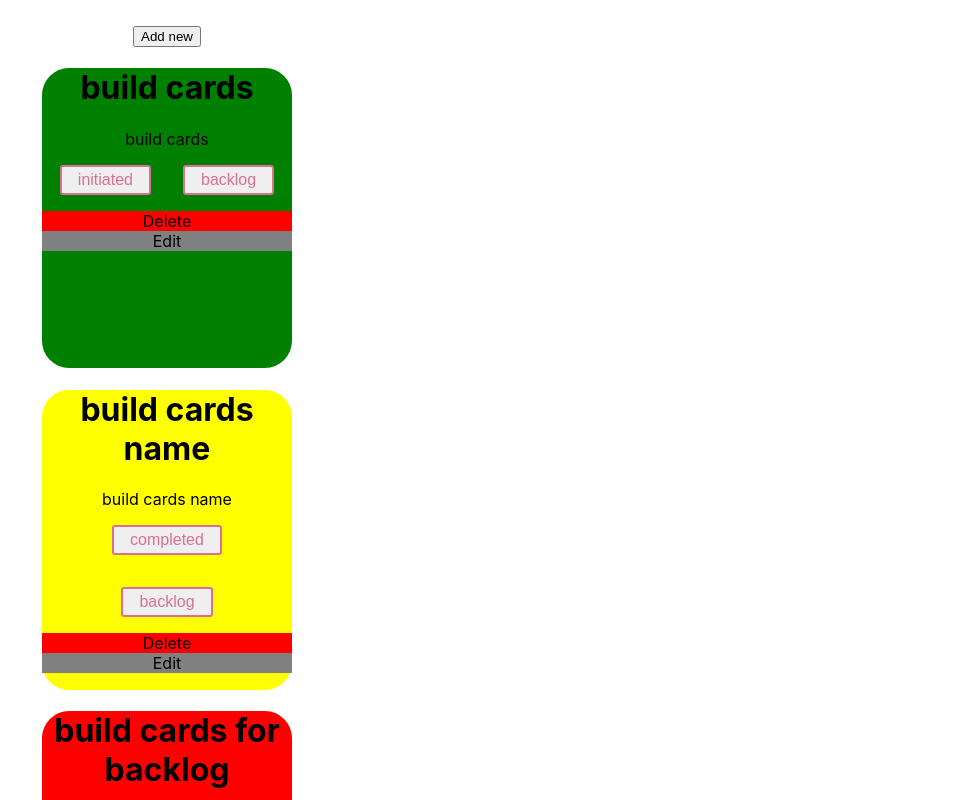
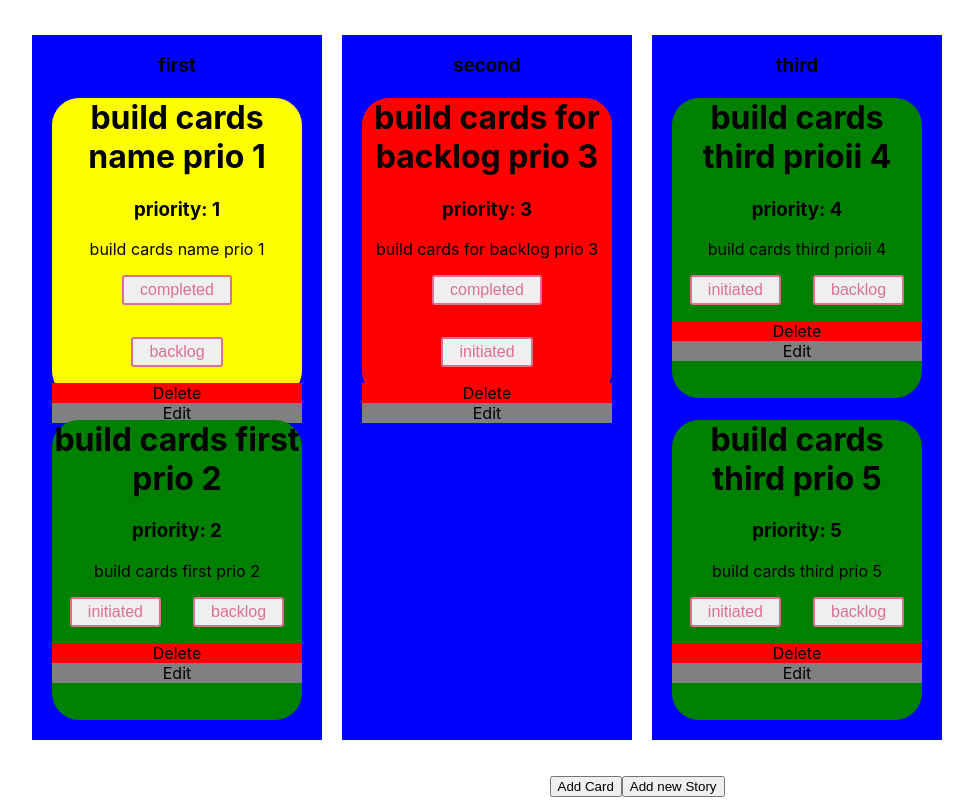
Before and after one commit to nyacharya/user_story, a React (Create React App) app: page / in a window 1280 px wide. Shown: the top 800 px of the page, without its empty margins (3-976 px from the left). Built offline with nearby package versions, Linux system fonts and the light colour scheme.

Commit message:
finish all code up

```diff
--- a/src/components/commons/constants.js
+++ b/src/components/commons/constants.js
@@ -2,59 +2,48 @@ export const sampleData = [
   {
     id: 1,
     status: 'completed',
-    task: 'build cards',
+    priority: 2,
+    column: 'first',
+    task: 'build cards first prio 2',
     created_at: '2019-03-21T07:47',
     user_id: 2
   },
   {
     id: 2,
     status: 'initiated',
-    task: 'build cards name',
+    priority: 1,
+    column: 'first',
+    task: 'build cards name prio 1',
     created_at: '2020-01-02T17:47',
     user_id: 2
   },
   {
     id: 3,
     status: 'backlog',
-    task: 'build cards for backlog',
+    priority: 3,
+    column: 'second',
+    task: 'build cards for backlog prio 3',
     created_at: '2021-08-21T17:47',
     user_id: 2
   },
   {
     id: 4,
     status: 'completed',
-    task: 'build cards',
+    priority: 4,
+    column: 'third',
+    task: 'build cards third prioii 4',
     created_at: '2021-08-21T17:47',
     user_id: 3
   },
   {
     id: 5,
     status: 'completed',
-    task: 'build cards',
+    priority: 5,
+    column: 'third',
+    task: 'build cards third prio 5',
     created_at: '2021-08-21T17:47',
     user_id: 3
-  },
-  // {
-  //   id: 6,
-  //   status: 'completed',
-  //   task: 'build cards',
-  //   created_at: '09/22/2019 14:00',
-  //   user_id: 3
-  // },
-  // {
-  //   id: 7,
-  //   status: 'completed',
-  //   task: 'build cards',
-  //   created_at: '09/22/2019 14:00',
-  //   user_id: 3
-  // },
-  // {
-  //   id: 8,
-  //   status: 'completed',
-  //   task: 'build cards',
-  //   created_at: '09/22/2019 14:00',
-  //   user_id: 3
-  // }
+  }
 ]
 
 export const cardColor = {
@@ -63,4 +52,6 @@ export const cardColor = {
   backlog: 'red'
 }
 
+export const COLUMNS = ['first', 'second', 'third']
+
 export const STATUS = ['completed', 'initiated', 'backlog']
--- /dev/null
+++ b/src/components/createColumn.js
@@ -0,0 +1,22 @@
+import React, {useState} from 'react'
+
+export default function CreateColumn(props){
+
+  const [newColumn, setNewColumn] = useState('')
+
+  function setValue(e){
+    e.preventDefault()
+    props.columns.push(newColumn)
+    props.setColumns(props.columns)
+    props.toggleAddColumn(!props.addColumn)
+
+  }
+
+  return<div>
+    <form>
+      <input onChange={(e) => setNewColumn(e.target.value)} type="text" name="task" value={newColumn} />
+      <button onClick={(e) => setValue(e)} > Add </button>
+      <button onClick={(e) => props.toggleAddColumn(!props.addColumn)} > Cancel </button>
+    </form>
+  </div>
+}
--- a/src/components/createStory.js
+++ b/src/components/createStory.js
@@ -1,27 +1,26 @@
-import React, {useState} from 'react'
+import React, {useState, useEffect} from 'react'
 import {cardColor, STATUS, sampleData} from './commons/constants'
 
 export default function CreateStory(props){
 
   // const [story, setStory] = useState(sampleData)
-  console.log("Valeuf o editldsdf", props, props.editList)
+  const [currentTime, setDateTime] = useState(new Date().toLocaleString())
   const [newStory, setNewStory] = useState(props.editList || {
     task: null,
-    created_at: null,
-    status: null,
+    created_at: currentTime,
+    status: STATUS[0],
+    column: props.columns[0],
   })
-  // const [task_name, setTaskName] = useState(null)
-  // const [created_date, setCreatedDate] = useState(null)
-  // const [status, setStatus] = useState(null)
 
-  // function onChange(e) {
-  //   const val = {}
-  //   val[e.target.name] = e.target.value
-  //   // const tempstory = [...story]
-  //   // // tempstory.push(...val)
-  //   // console.log("value of push here... ", story, tempstory.push(val),)
-  // }
+  useEffect(() => {
+    displayClock()
+  },[])
 
+  function displayClock(){
+    var display = new Date().toLocaleString();
+    setDateTime(display)
+    setTimeout(displayClock, 1000);
+  }
 
   function setValue(e){
     e.preventDefault()
@@ -31,6 +30,8 @@ export default function CreateStory(props){
       tempstory[objIndex].task = newStory.task
       tempstory[objIndex].created_at = newStory.created_at
       tempstory[objIndex].status = newStory.status
+      tempstory[objIndex].column = newStory.column
+      tempstory[objIndex].priority = newStory.priority
       props.setEditList(null)
       props.setStory(tempstory)
       props.toggleList()
@@ -44,18 +45,44 @@ export default function CreateStory(props){
 
   }
 
-  let isEnabled = newStory.task && newStory.created_at && newStory.status
+  function changePriority(prev, now){
+    const tempstory = [...props.story]
+    tempstory.sort(function(a,b){
+      return a.priority - b.priority}).map((value,index) => {
+        if (parseInt(value.priority) == prev){
+          tempstory[index].priority =  now
+        }
+        else if(parseInt(value.priority) >= now){
+          tempstory[index].priority = parseInt(tempstory[index].priority) + 1
+        }
+      })
+        props.setStory(tempstory)
+        props.toggleList();
 
+  }
+
+  let isEnabled = newStory.task && newStory.created_at && newStory.status && newStory.column
   return<div>
     <form>
+      Task Name
       <input onChange={(e) => setNewStory({...newStory, task: e.target.value})} type="text" name="task" value={newStory.task} />
+      Status
       <select onChange={(e) => setNewStory({...newStory, status: e.target.value})} defaultValue={newStory.status}>
         {STATUS.map(value=> <option value={value}>{value}</option>)}
       </select>
-      <input onChange={(e) => setNewStory({...newStory, created_at: e.target.value})} type="datetime-local" value={newStory.created_at} name="created_at"/>
-      {}
+      Column
+      <select onChange={(e) => setNewStory({...newStory, column: e.target.value})} defaultValue={newStory.column}>
+        {props.columns.map(value=> <option value={value}>{value}</option>)}
+      </select>
+      Priority
+      <select onChange={(e) => changePriority(newStory.priority, e.target.value)} defaultValue={newStory.priority}>
+        {Array.from({length: props.story.length}).map((value,index)=> <option value={index + 1}>{index + 1}</option>)}
+      </select>
+      {props.editList && <div>Created at:  {props.editList.created_at}</div> }
+      <br/>
+      <div>{currentTime}</div>
+      <br/>
       <button onClick={(e) => setValue(e)} disabled={!isEnabled} > Submit </button>
-      <button onClick={(e) => props.toggleList()} > Cancel </button>
     </form>
   </div>
 }
--- a/src/components/index.js
+++ b/src/components/index.js
@@ -1,14 +1,17 @@
 import React, {useState} from 'react'
 import {CardWrapper, Button, WrapCard, DeleteButton, EditButton} from './commons'
-import {cardColor, STATUS, sampleData} from './commons/constants'
+import {cardColor, STATUS, sampleData, COLUMNS} from './commons/constants'
 import CreateStory from './createStory'
+import CreateColumn from "./createColumn";
 
 
 export default function Main(){
 
   const [story, setStory] = useState(sampleData)
   const [showList, toggleList] = useState(true)
+  const [addColumn, toggleAddColumn] = useState(false)
   const [editList, setEditList] = useState(null)
+  const [columns, setColumns] = useState(COLUMNS)
 
 
   function changeStatus(params, status) {
@@ -24,7 +27,6 @@ export default function Main(){
   }
 
   function editCard(params){
-    console.log("value of dfsdf", params)
     setEditList(params)
     toggleList(!showList)
   }
@@ -37,6 +39,7 @@ export default function Main(){
   function displayCards(data){
   return <CardWrapper color={cardColor[data.status]}>
     <h1>{data.task}</h1>
+    <h3>priority: {data.priority}</h3>
       {data.task} <div onClick> </div>
       {STATUS.filter(item => item != data.status).map(value => <Button onClick={() => changeStatus(data, value)}>{value}</Button>)}
       <DeleteButton onClick={() => deleteCard(data)}> Delete </DeleteButton>
@@ -44,21 +47,41 @@ export default function Main(){
     </CardWrapper>
   }
 
-  return <WrapCard>
-    {showList ? <div>
-      <button onClick={() => toggleList(!showList)} > Add new</button>
-      {story.map(value => displayCards(value))}
-    </div> : <CreateStory
+  function orderByColumn(){
+    return COLUMNS.map(col => <div style={{background: 'blue', margin: '10px'}}>
+      <h3> {col} </h3>
+      <div>
+      {story.sort(function(a,b){
+        return a.priority - b.priority}).map(value => {
+        if(value.column == col)
+          return displayCards(value)
+        })}
+    </div>
+      </div>)
+  }
+
+  return <div><WrapCard>
+    {showList ? orderByColumn() : <CreateStory
     toggleList={toggleShowList}
     showList={showList}
     story={story}
     setStory={setStory}
     editList={editList}
+    columns = {columns}
     setEditList={setEditList}
      />}
+
     {/* Main page here
     {story.map(value => displayCards(value))} */}
 
 
   </WrapCard>
+  {addColumn ? <CreateColumn
+  addColumn={addColumn}
+  toggleAddColumn={toggleAddColumn}
+  setColumns={setColumns}
+  columns={columns}
+  /> : <button onClick={() => toggleAddColumn(!addColumn)} > Add Card </button>}
+  <button onClick={() => toggleShowList()} > {showList ? 'Add new Story' : 'Cancel'}</button>
+  </div>
 }
```
